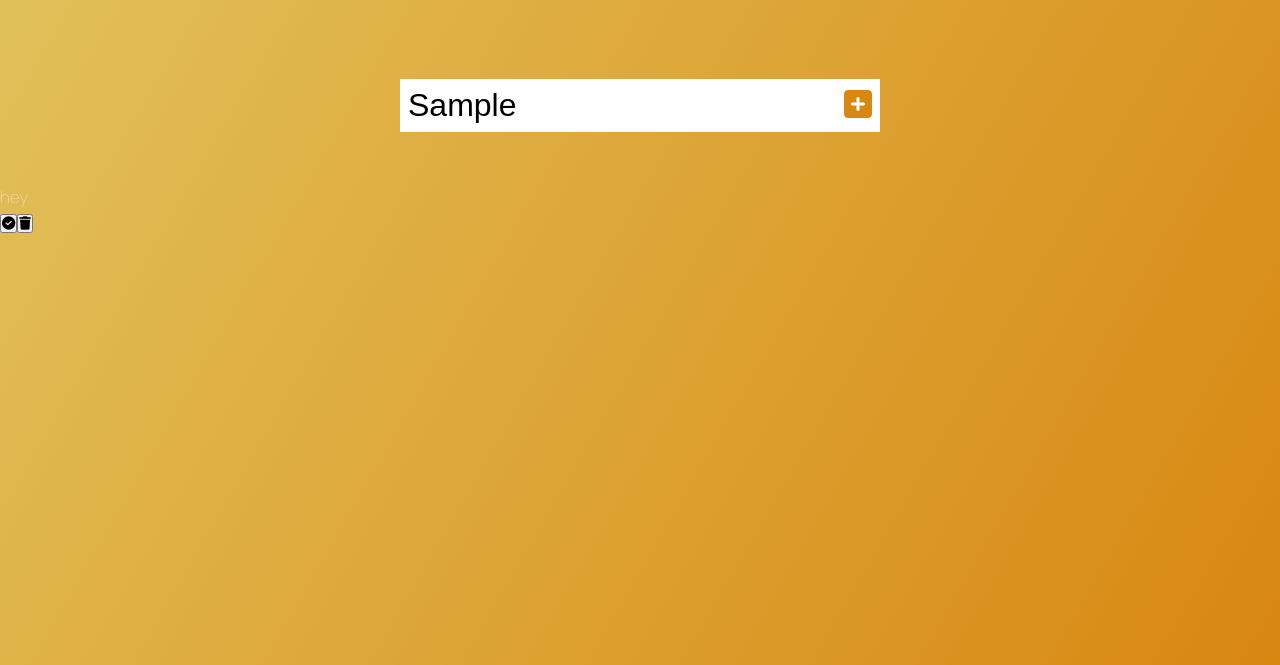
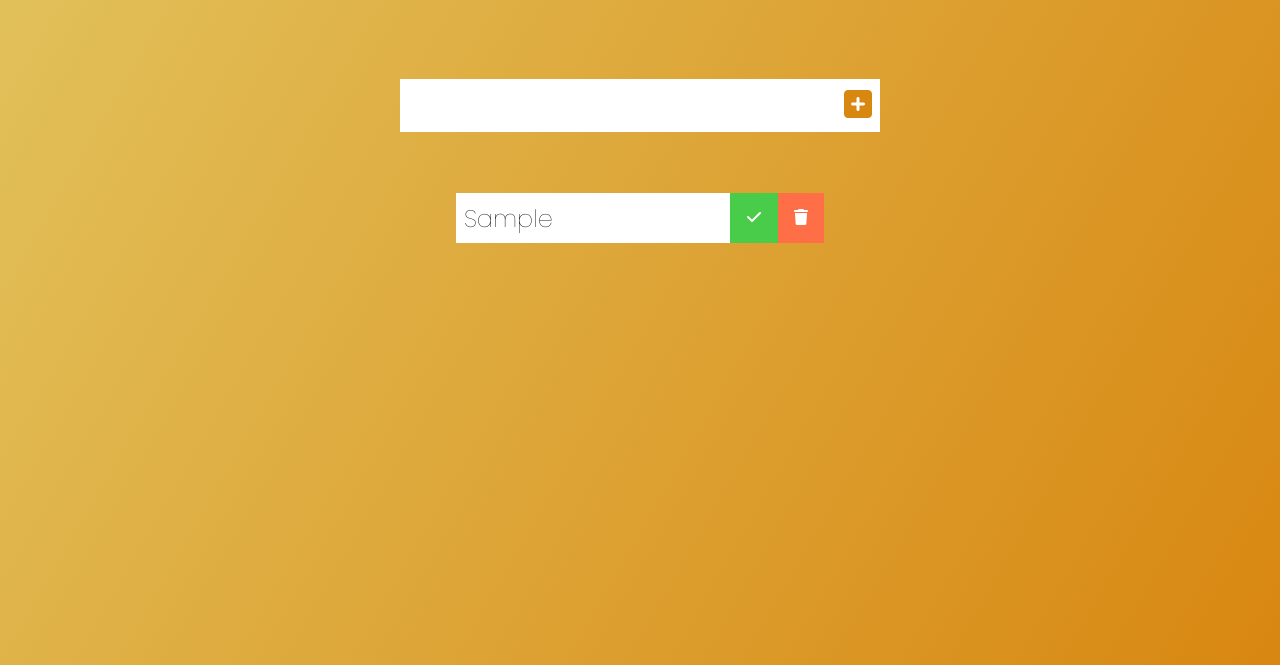
Before and after one commit to RishiNayyar1/Todo-App, a plain HTML site: page To-doList/index.html in a window 1280 px wide. Both pictures are taken after typing "Sample" into the empty fields and a click on the button 858 px from the left and 240 px from the top of the page. Shown: the part 135-800 px from the top of the page. Drawn offline with Linux system fonts and the light colour scheme.

Commit message:
add css to lists and takes input from user

```diff
--- a/To-doList/app.js
+++ b/To-doList/app.js
@@ -20,22 +20,27 @@ function addTodo(event){
 
     //create list
     const newTodo = document.createElement("li");
-    newTodo.innerText = 'hey';
+    newTodo.innerText = todoInput.value; //takes input from the user
     newTodo.classList.add("todo-item");
     todoDiv.appendChild(newTodo);
 
     //create mark button
     const completedButton = document.createElement("button");
-    completedButton.innerHTML = '<i class="fa-solid fa-circle-check"></i>';
+    completedButton.innerHTML = '<i class="fa-solid fa-check"></i>';
     completedButton.classList.add("complete-btn");
     todoDiv.appendChild(completedButton);
 
     //create trash button
     const trashButton = document.createElement("button");
     trashButton.innerHTML = '<i class="fa-solid fa-trash"></i>';
-    trashButton.classList.add("complete-btn");
+    trashButton.classList.add("trash-btn");
     todoDiv.appendChild(trashButton);
 
     //append to list
     todoList.append(todoDiv);
+
+    //clear todo input value
+ todoInput.value = "";
+
+
 }
--- a/To-doList/style.css
+++ b/To-doList/style.css
@@ -39,3 +39,44 @@ form button:hover {
     background-color: #d88711;
     color: white;
 }
+.todo-container {
+    display:flex;
+    justify-content: center;
+    align-items: center;
+}
+
+.todo-list {
+    list-style: none;
+    min-width: 30%;
+}
+
+.todo {
+    background: white;
+    margin: 0.5rem;
+    color: black;
+    font-size: 1.5rem;
+    display: flex;
+    justify-content: space-between;
+    align-items: center;
+
+}
+
+.todo li{
+    flex:1;
+}
+
+.trash-btn, .complete-btn {
+    background: #ff6f47;
+    color:white;
+    padding:  1rem;
+    border: none;
+    cursor:pointer;
+    font-size: 1rem;
+}
+
+.complete-btn {
+    background :rgb(73, 204, 73);
+}
+.todo li {
+padding: 0rem 0.5rem;
+}
```
